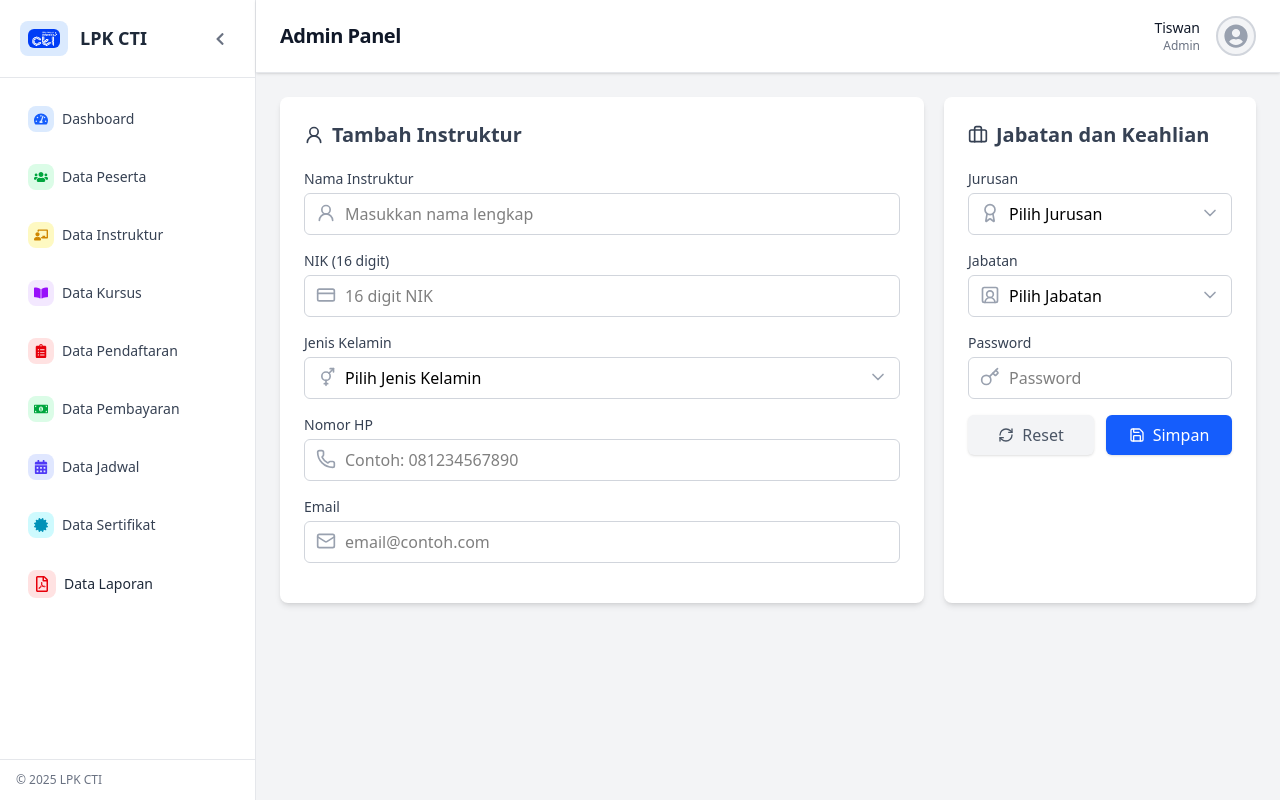
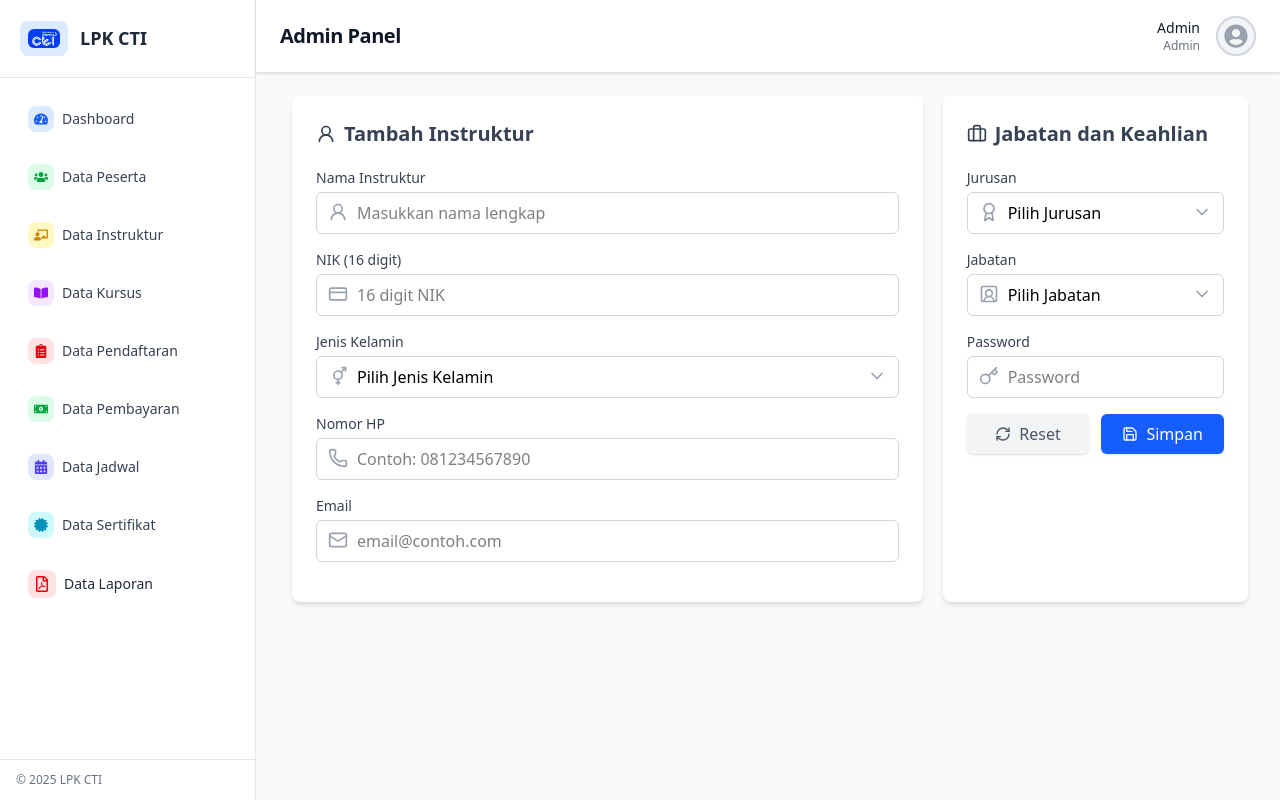
Before and after one commit to tiswan14/sistem-informasi-pendaftaran-kursus-lpk-cti, a Next.js app: page /dashboard/data-instruktur/tambah in a window 1280 px wide. Built offline with nearby package versions, Linux system fonts and the light colour scheme; no server answers.

Commit message:
fix: dashboard layout fixed

```diff
--- a/app/dashboard/layout.tsx
+++ b/app/dashboard/layout.tsx
@@ -1,7 +1,7 @@
 import Sidebar from "@/components/admin/Sidebar";
 import Header from "@/components/admin/Header";
 import { Toaster } from "react-hot-toast";
-import { ToastContainer } from "react-toastify"
+import { ToastContainer } from "react-toastify";
 import "react-toastify/dist/ReactToastify.css";
 import { Metadata } from "next";
 
@@ -12,11 +12,26 @@ export const metadata: Metadata = {
 
 export default function DashboardLayout({ children }: { children: React.ReactNode }) {
     return (
-        <div className="flex">
+        <div className="min-h-screen bg-gray-50">
+            {/* Sidebar */}
             <Sidebar />
-            <main className="flex-1 bg-gray-100 min-h-screen">
+
+            {/* Main Layout */}
+            <div className="fixed top-0 left-0 w-full z-50">
                 <Header />
-                <div className="p-6">{children}</div>
+            </div>
+
+            <div className="ml-[260px] flex flex-col min-h-screen">
+                {/* Header */}
+
+                {/* Main Content */}
+                <main className="flex-1 mt-[72px] px-4 sm:px-6 lg:px-8 py-6">
+                    <div className="max-w-7xl mx-auto w-full">
+                        {children}
+                    </div>
+                </main>
+
+                {/* Toast */}
                 <Toaster position="top-right" />
                 <ToastContainer
                     position="top-right"
@@ -30,7 +45,7 @@ export default function DashboardLayout({ children }: { children: React.ReactNod
                     pauseOnHover
                     theme="light"
                 />
-            </main>
+            </div>
         </div>
     );
 }
--- a/components/admin/Header.tsx
+++ b/components/admin/Header.tsx
@@ -6,7 +6,11 @@ import { useState, useRef, useEffect } from "react";
 import { signOut } from "next-auth/react";
 import { useSession } from "next-auth/react";
 
-const Header = () => {
+interface HeaderProps {
+    collapsed?: boolean;
+}
+
+const Header = ({ collapsed }: HeaderProps) => {
     const [isDropdownOpen, setDropdownOpen] = useState(false);
     const dropdownRef = useRef<HTMLDivElement>(null);
     const { data: session, status } = useSession();
@@ -25,7 +29,7 @@ const Header = () => {
     const isLoading = status === "loading";
 
     return (
-        <header className="bg-white border-b border-gray-200 flex items-center justify-between px-6 py-4 sticky top-0 z-40 shadow-sm">
+        <header className={`bg-white border-b border-gray-200 flex items-center justify-between px-6 py-4 sticky top-0 z-40 shadow-sm ${collapsed ? "ml-20" : "ml-64"} transition-all duration-300`}>
             {/* Left Section - Title */}
             <div className="flex items-center space-x-3">
                 <h1 className="text-xl font-bold text-gray-900 tracking-tight">Admin Panel</h1>
@@ -41,8 +45,8 @@ const Header = () => {
                         </div>
                     ) : (
                         <div className="flex flex-col items-end">
-                            <p className="text-sm font-medium text-gray-900">Tiswan</p>
-                            <p className="text-xs text-gray-500 capitalize">admin</p>
+                            <p className="text-sm font-medium text-gray-900">{session?.user?.name || 'Admin'}</p>
+                            <p className="text-xs text-gray-500 capitalize">{session?.user?.role?.toLowerCase() || 'admin'}</p>
                         </div>
                     )}
 
@@ -99,7 +103,6 @@ const Header = () => {
                 </div>
             </div>
         </header>
-
     );
 };
 
--- a/components/admin/Sidebar.tsx
+++ b/components/admin/Sidebar.tsx
@@ -25,7 +25,7 @@ const Sidebar = () => {
     };
 
     return (
-        <aside className={`${collapsed ? 'w-20' : 'w-64'} bg-white text-gray-700 flex flex-col h-screen border-r border-gray-200 transition-all duration-300`}>
+        <aside className={`${collapsed ? 'w-20' : 'w-64'} bg-white text-gray-700 flex flex-col fixed h-screen border-r border-gray-200 transition-all duration-300`}>
             {/* Logo and Title */}
             <div className={`py-4 px-5 flex items-center ${collapsed ? 'justify-center' : 'justify-between'} border-b border-gray-200 h-[78px]`}>
                 {!collapsed && (
@@ -42,13 +42,6 @@ const Sidebar = () => {
                         <span className="text-lg font-semibold text-gray-800">LPK CTI</span>
                     </div>
                 )}
-                <button
-                    onClick={toggleSidebar}
-                    className="p-2 rounded-lg hover:bg-gray-100 text-gray-500 hover:text-gray-700 transition-colors"
-                    aria-label={collapsed ? "Expand sidebar" : "Collapse sidebar"}
-                >
-                    {collapsed ? <FaChevronRight size={14} /> : <FaChevronLeft size={14} />}
-                </button>
             </div>
 
             {/* Navigation */}
```
